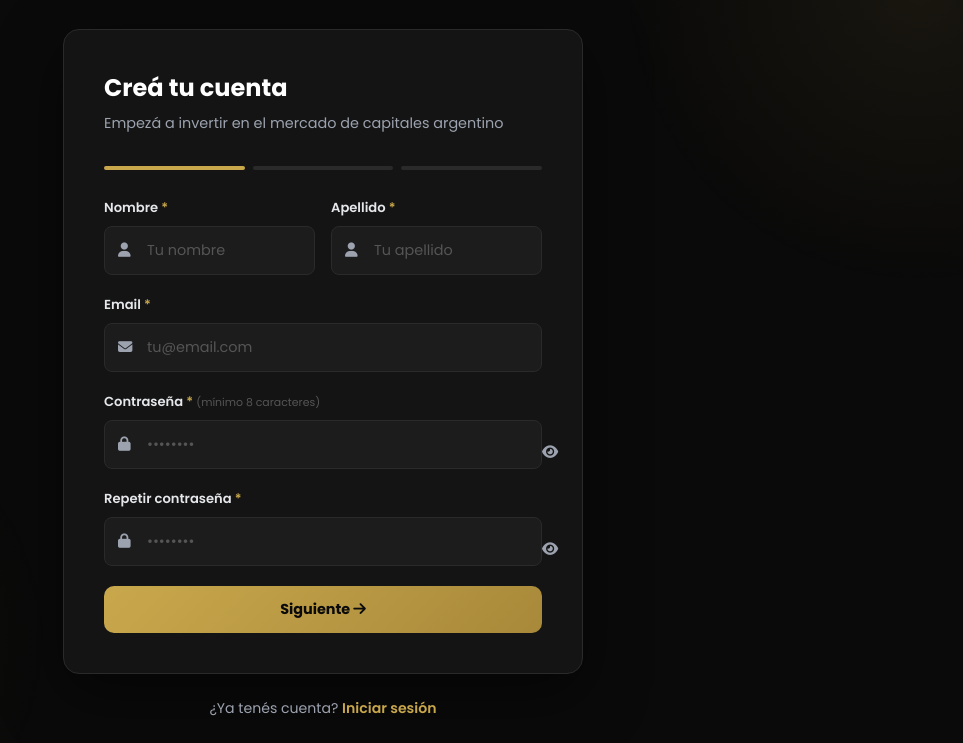
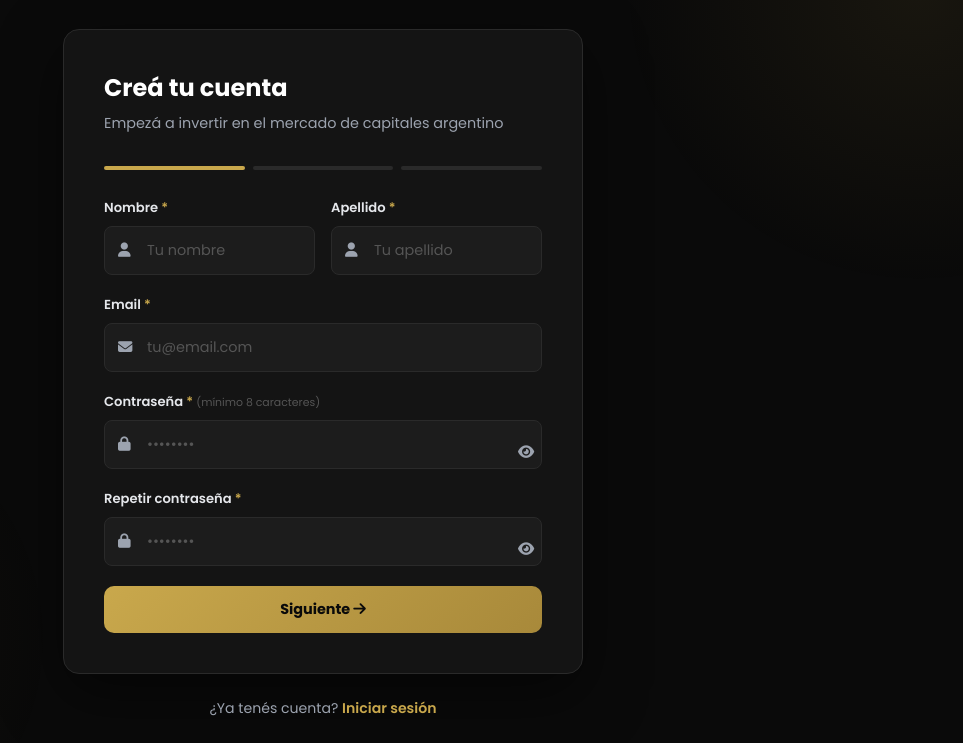
Before and after one commit to ramirocueva/finbridg-app, a website: page public/register.html in a window 1280 px wide. Shown: the part 71-814 px from the top of the page, without its empty margins (317-1280 px from the left). Drawn offline with nearby package versions, Linux system fonts and the light colour scheme.

Commit message:
fix: agregar width/height al boton ojito para que sea clickeable

```diff
--- a/public/register.html
+++ b/public/register.html
@@ -149,7 +149,7 @@
 
     /* Toggle contraseña */
     .toggle-pass {
-      position: absolute; right: 14px;
+      position: absolute; right: 14px; width: 24px; height: 24px;
       background: none; border: none; cursor: pointer;
       color: var(--gris); font-size: .9rem; pointer-events: all;
     }
```
